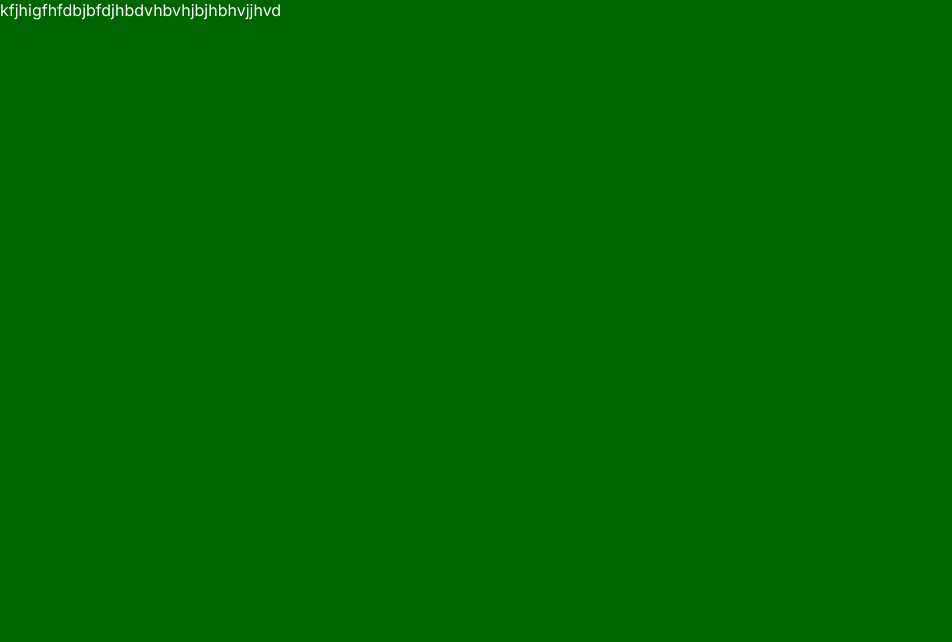
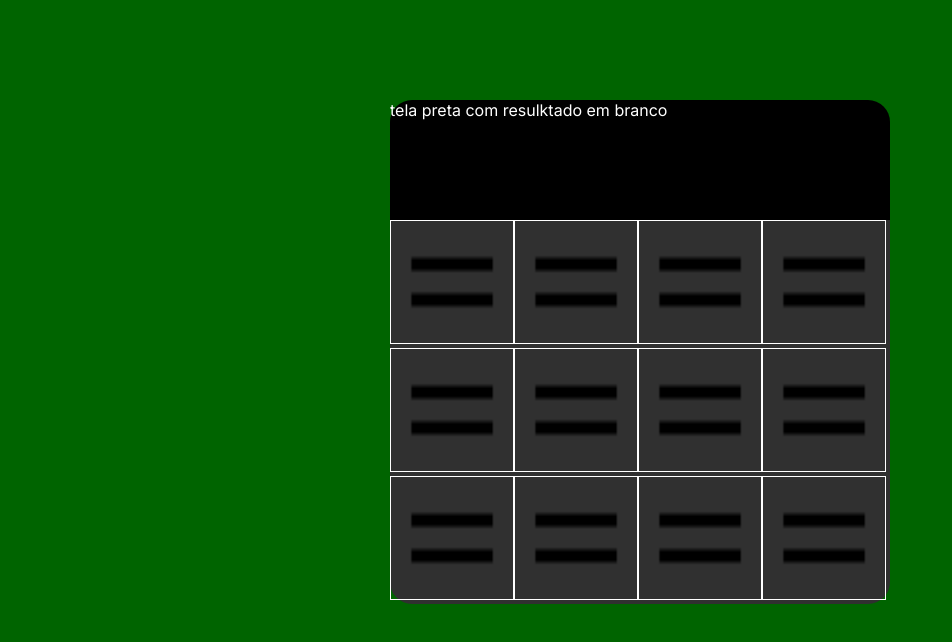
Before and after one commit to antoniovictor2k/CaculadoraTrabalho, a plain HTML site: page index.html in a window 1280 px wide. Shown: the whole page, without its empty margins (0-952 px from the left). Drawn offline with Linux system fonts and the light colour scheme.

Commit message:
ATT FLEX

```diff
--- a/index.html
+++ b/index.html
@@ -14,7 +14,36 @@
 </head>
 <body>
 
-kfjhigfhfdbjbfdjhbdvhbvhjbjhbhvjjhvd
+<div class="paginaPrincipal">
+
+
+<div class="resultado">
+tela preta com resulktado em branco
+
+</div>
+
+<div class="telaDeButton">
+
+
+    <div class="button"><img src="img/calcular.png" alt=""></div>
+    <div class="button"><img src="img/calcular.png" alt=""></div>
+    <div class="button"><img src="img/calcular.png" alt=""></div>
+    <div class="button"><img src="img/calcular.png" alt=""></div>
+    <div class="button"><img src="img/calcular.png" alt=""></div>
+    <div class="button"><img src="img/calcular.png" alt=""></div>
+    <div class="button"><img src="img/calcular.png" alt=""></div>
+    <div class="button"><img src="img/calcular.png" alt=""></div>
+    <div class="button"><img src="img/calcular.png" alt=""></div>
+    <div class="button"><img src="img/calcular.png" alt=""></div>
+    <div class="button"><img src="img/calcular.png" alt=""></div>
+    <div class="button"><img src="img/calcular.png" alt=""></div>
+
+</div>
+
+
+
+
+</div>
 
 
 
--- a/style.css
+++ b/style.css
@@ -9,5 +9,39 @@ body{
 }
 
 .paginaPrincipal{
+margin-top: 100px;
+
+display: flex;
+flex-direction: column;
+flex-wrap: wrap;
+justify-content: center;
+justify-items: center;
+align-items: center;
+border-radius: 22px;
 
 }
+.resultado{
+    background-color: #000;
+    width: 500px;
+    height: 120px;
+
+    border-radius: 22px 22px 0px 0px;
+}
+
+.telaDeButton{
+    flex-direction: row;
+    flex-wrap: wrap;
+    display: flex;
+    width: 500px;
+
+    /* border: solid #ff0000 1px; */
+    background-color: #303030;
+    border-radius: 0px 0px 22px 22px;
+}
+.telaDeButton img {
+    justify-content: center;
+    justify-items: center;
+    align-items: center;
+    width: 122px;
+    border: solid #ffF 1px;
+}
```
Also changed, not shown: img/calcular.png (added), img/soma.png (added), img/subtra.png (added).
